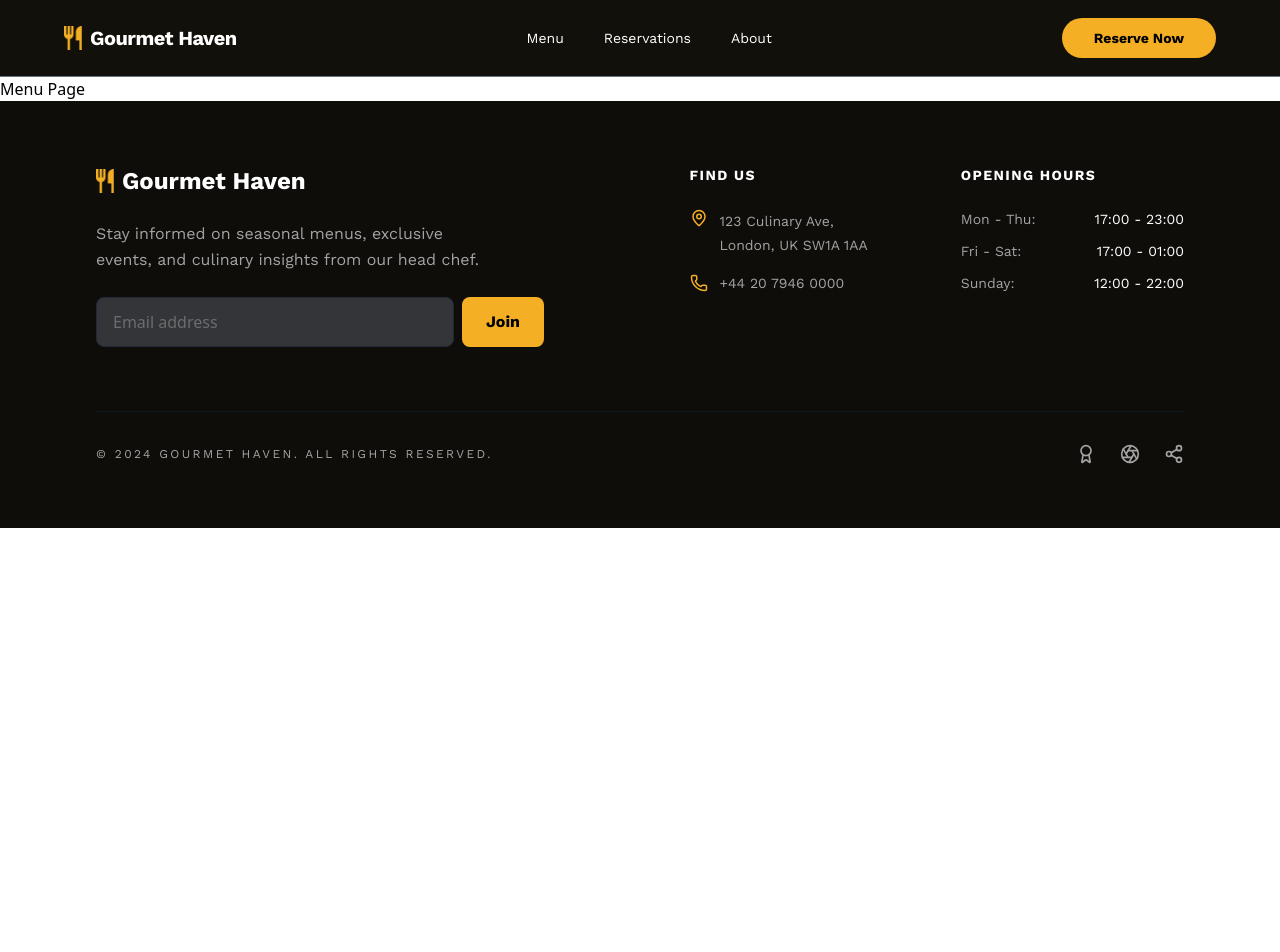
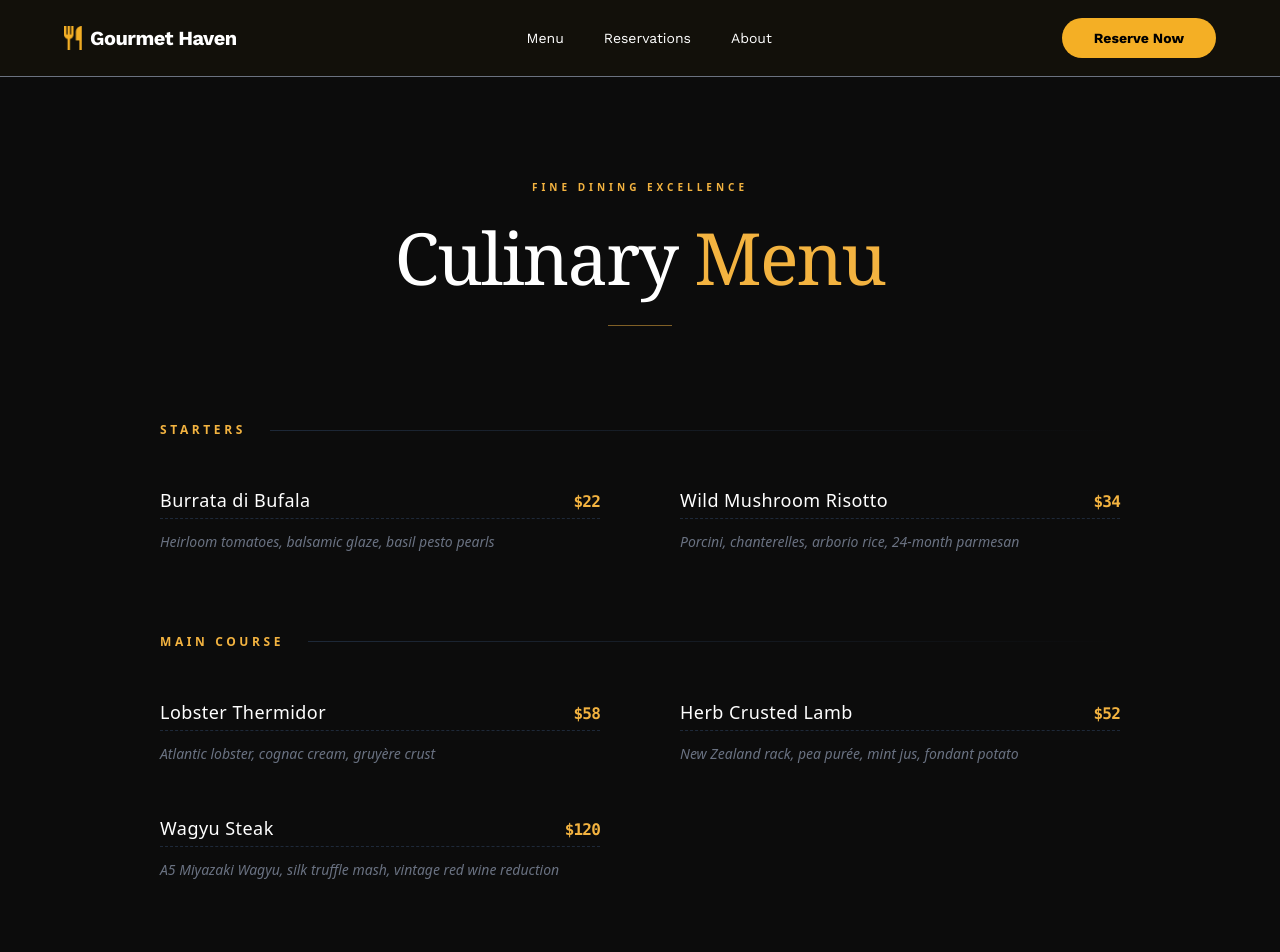
Before and after one commit to ferdoushasanpr/VantageTable, a Next.js app: page /menu in a window 1280 px wide. Shown: the top 952 px of the page. Before the commit the page ends 800 px from the top, so only its background shows below. Built offline with nearby package versions, Linux system fonts and the light colour scheme.

Commit message:
feat: Menu Page Added

```diff
--- a/app/(user)/menu/page.tsx
+++ b/app/(user)/menu/page.tsx
@@ -1,3 +1,99 @@
-export default function MenuPage() {
-  return <div>Menu Page</div>;
-}
+import React from "react";
+
+const menuData = {
+  Starters: [
+    {
+      name: "Burrata di Bufala",
+      price: "$22",
+      description: "Heirloom tomatoes, balsamic glaze, basil pesto pearls",
+    },
+    {
+      name: "Wild Mushroom Risotto",
+      price: "$34",
+      description: "Porcini, chanterelles, arborio rice, 24-month parmesan",
+    },
+  ],
+  "Main Course": [
+    {
+      name: "Lobster Thermidor",
+      price: "$58",
+      description: "Atlantic lobster, cognac cream, gruyère crust",
+    },
+    {
+      name: "Herb Crusted Lamb",
+      price: "$52",
+      description: "New Zealand rack, pea purée, mint jus, fondant potato",
+    },
+    {
+      name: "Wagyu Steak",
+      price: "$120",
+      description:
+        "A5 Miyazaki Wagyu, silk truffle mash, vintage red wine reduction",
+    },
+  ],
+  Desserts: [
+    {
+      name: "Dark Chocolate Soufflé",
+      price: "$18",
+      description: "70% Valrhona, Madagascar vanilla gelato",
+    },
+    {
+      name: "Crème Brûlée",
+      price: "$16",
+      description: "Tahitian vanilla, caramelized sugar, forest berries",
+    },
+  ],
+};
+
+const MenuPage = (): React.ReactNode => {
+  return (
+    <div className="min-h-screen bg-[#0C0C0C] text-white font-sans selection:bg-[#F3B340] selection:text-black">
+      {/* Header Section */}
+      <header className="py-24 text-center">
+        <span className="text-[#F3B340] uppercase tracking-[0.4em] text-[10px] font-bold">
+          Fine Dining Excellence
+        </span>
+        <h1 className="text-5xl md:text-7xl font-serif mt-6 mb-4 tracking-tight">
+          Culinary <span className="text-[#F3B340]">Menu</span>
+        </h1>
+        <div className="w-16 h-px bg-[#F3B340] mx-auto mt-8 opacity-50"></div>
+      </header>
+
+      {/* Menu Container */}
+      <main className="max-w-5xl mx-auto px-8 pb-32">
+        {Object.entries(menuData).map(([category, items]) => (
+          <section key={category} className="mb-20 last:mb-0">
+            {/* Category Title */}
+            <div className="flex items-center gap-6 mb-12">
+              <h2 className="text-[#F3B340] text-xs uppercase tracking-[0.3em] font-bold whitespace-nowrap">
+                {category}
+              </h2>
+              <div className="w-full h-px bg-linear-to-r from-gray-800 to-transparent"></div>
+            </div>
+
+            {/* Items Grid */}
+            <div className="grid md:grid-cols-2 gap-x-20 gap-y-12">
+              {items.map((item, index) => (
+                <div key={index} className="group">
+                  <div className="flex justify-between items-baseline mb-3 border-b border-dashed border-gray-800 pb-1 group-hover:border-[#F3B340]/30 transition-colors">
+                    <h3 className="text-lg font-medium tracking-wide group-hover:text-[#F3B340] transition-colors">
+                      {item.name}
+                    </h3>
+                    <span className="text-[#F3B340] font-semibold font-mono tracking-tighter">
+                      {item.price}
+                    </span>
+                  </div>
+                  <p className="text-gray-500 text-sm leading-relaxed italic">
+                    {item.description}
+                  </p>
+                </div>
+              ))}
+            </div>
+          </section>
+        ))}
+      </main>
+    </div>
+  );
+};
+
+export default MenuPage;
```
